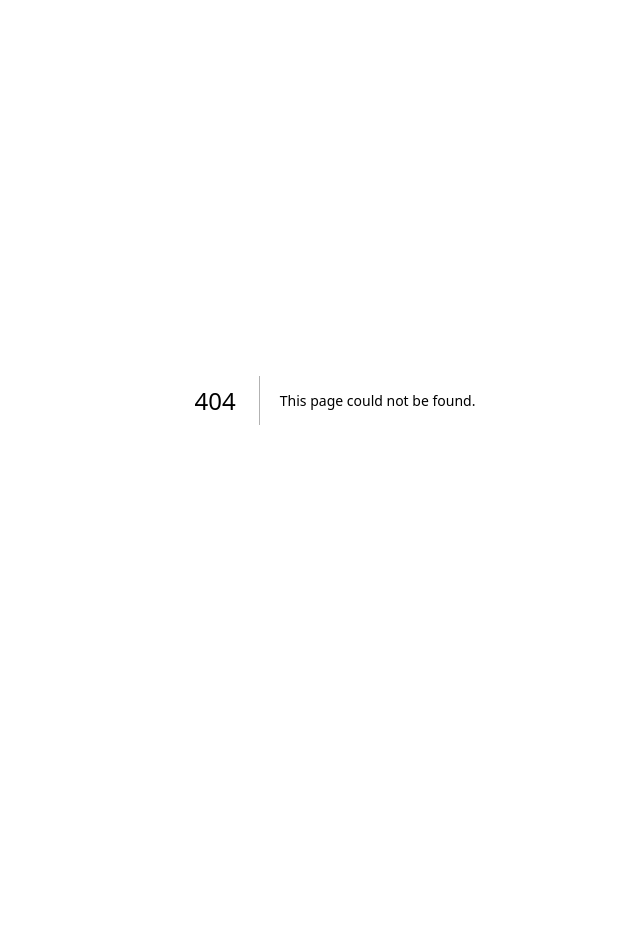
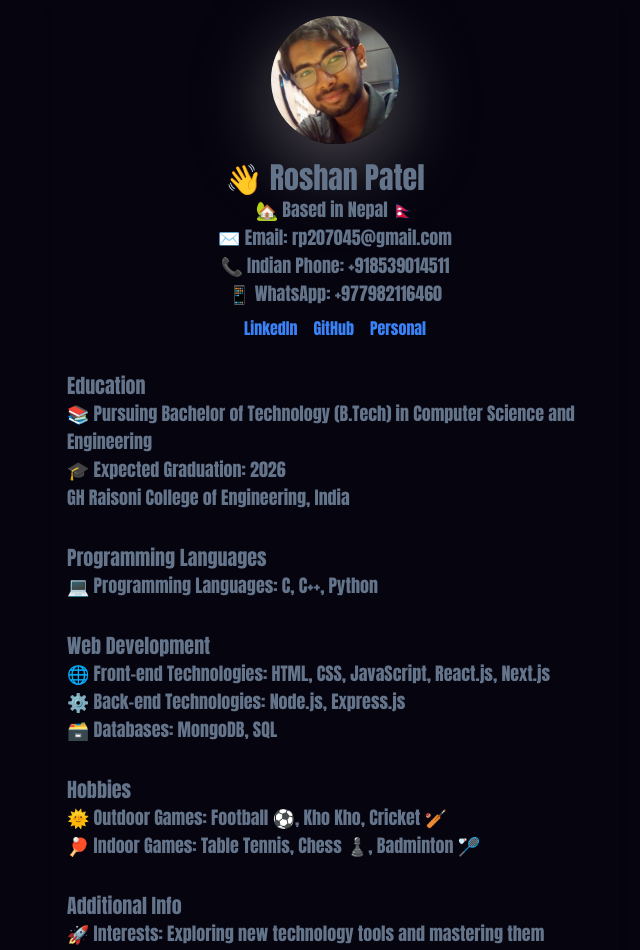
Before and after one commit to doTryCatch/live_chatbox, a Next.js app in the folder client/: page /aboutme in a window 1280 px wide. Before the commit this address had no page. Shown: the top 950 px of the page, without its empty margins (305-945 px from the left). Before the commit the page ends 800 px from the top, so only its background shows below. Built offline with nearby package versions, Linux system fonts and the light colour scheme.

Commit message:
profile page is created and some styling is done

```diff
--- /dev/null
+++ b/client/pages/aboutme.tsx
@@ -0,0 +1,91 @@
+import React from 'react';
+import Image from 'next/image';
+import data from "./jsonfile/about.json"
+import Profile from "./images/profile.jpeg"
+
+
+const Resume = () => {
+  const { personal_information, education, programming_languages, web_development, hobbies, additional_info } = data;
+
+
+  return (
+    <div className="about center text-slate-500">
+    <div className="p-4 rounded-lg shadow-lg  w-[80%]">
+      <div className="text-center">
+
+        <Image
+          src={Profile}// Add the path to your image
+          alt="Profile"
+          className="w-32 h-32 profile rounded-full mx-auto mb-4"
+        />
+        <h1 className="text-3xl font-semibold mr-5">{personal_information.name}</h1>
+        <p className="text-[15px] md:text-lg">{personal_information.location}</p>
+        <p className="text-[15px] md:text-lg">{personal_information.email}</p>
+        <p className="text-[15px] md:text-lg">{personal_information.phone}</p>
+        <p className="text-[15px] md:text-lg">{personal_information.whatsapp}</p>
+        <div className="links center space-x-4 my-2">
+        <p>
+          <a
+            href={personal_information.linkedin}
+            className="text-blue-500 hover:underline"
+          >
+            LinkedIn
+          </a>
+        </p>
+        <p>
+          <a
+            href={personal_information.github}
+            className="text-blue-500 hover:underline"
+          >
+            GitHub
+          </a>
+        </p>
+        <p>
+          <a
+            href={personal_information.website}
+            className="text-blue-500 hover:underline"
+          >
+            Personal
+          </a>
+        </p>
+        </div>
+
+      </div>
+
+      {/* ... Rest of the resume content */}
+      <div className="my-8">
+        <h2 className="text-lg md:text-xl font-semibold">Education</h2>
+        <p className="text-[15px] md:text-lg">{education.university}</p>
+        <p className="text-[15px] md:text-lg">{education.degree_status}</p>
+        <p className="text-[15px] md:text-lg">{education.university_details.name}</p>
+      </div>
+
+      <div className="my-8">
+        <h2 className="text-lg md:text-xl font-semibold">Programming Languages</h2>
+        <p className="text-[15px] md:text-lg">{programming_languages}</p>
+      </div>
+
+      <div className="my-8">
+        <h2 className="text-lg md:text-xl font-semibold">Web Development</h2>
+        <p className="text-[15px] md:text-lg">{web_development.front_end}</p>
+        <p className="text-[15px] md:text-lg">{web_development.back_end}</p>
+        <p className="text-[15px] md:text-lg">{web_development.databases}</p>
+      </div>
+
+      <div className="my-8">
+        <h2 className="md:text-xl font-semibold">Hobbies</h2>
+        <p className="text-[15px] md:text-lg">{hobbies.outdoor_games}</p>
+        <p className="text-[15px] md:text-lg">{hobbies.indoor_games}</p>
+      </div>
+
+      <div className="my-8">
+        <h2 className="text-lg md:text-xl font-semibold">Additional Info</h2>
+        <p className="text-[15px] md:text-lg">{additional_info.interests}</p>
+        <p className="text-[15px] md:text-lg">{additional_info.why_programming}</p>
+      </div>
+    </div>
+    </div>
+  );
+};
+
+export default Resume;
--- a/client/pages/chat.tsx
+++ b/client/pages/chat.tsx
@@ -2,16 +2,19 @@
 import { io } from "socket.io-client";
 import React, { useState, useEffect, useRef } from "react";
 import { useRouter } from "next/router";
-import Script from "next/script";
 import Image from "next/image";
 import Send from "./images/send.png";
-import File from "./images/file.png";
+
 
 const socket = io("http://localhost:3001");
 const color = ["yellow", "blue", "yellow", "orange", "green"];
 var sent = false;
 
 export default function Page() {
+  const route=useRouter()
+  const handle_About=()=>{
+    route.push({pathname:"/aboutme"})
+  }
   const get_current_time=()=>{
     const time=new Date();
     let hour=time.getHours()
@@ -64,7 +67,7 @@ export default function Page() {
 
     socket.on("receive", (msg) => {
       console.log("receive", msg);
-      setAction({ message: msg.message, side: "justify-start", color: "bg-orange-700" ,name:msg.name});
+      setAction({ message: msg.message, side: "justify-start", color: "bg-orange-800" ,name:msg.name});
     });
 
     return () => {
@@ -79,7 +82,7 @@ export default function Page() {
 
   const send = () => {
     socket.emit("send", Msg);
-    setAction({ message: Msg, side: "justify-end", color: "bg-green-700",name:"you" });
+    setAction({ message: Msg, side: "justify-end", color: "bg-green-800",name:"you" });
     console.log("send", Msg);
   };
 
@@ -122,13 +125,13 @@ export default function Page() {
     childDiv.classList.add(action.color);
      // Create the child div element for sender or receiver name counter
      const childDiv2 = document.createElement("div");
-     childDiv2.className = `float-right min-w-[90px] flex space-x-4 text-gray-900 `;
-     childDiv2.classList.add(action.side);
+     childDiv2.className = ` justify-end min-w-[90px] flex space-x-4 text-black`;
+    //  childDiv2.classList.add(action.side);
      const para = document.createElement("p");
-     para.className = "text-[10px] text-bold";
+     para.className = "text-[11px] text-bold";
      para.textContent = action.name
      const time = document.createElement("p");
-     time.className = "text-[10px] text-bold";
+     time.className = "text-[11px] text-bold";
      time.textContent = get_current_time()
      childDiv2.append(para)
      childDiv2.append(time)
@@ -161,7 +164,7 @@ export default function Page() {
           <div className="show_content_area w-[100%] h-[35vh] text-center ">
             <div className="about w-[60%] flex items-center justify-between">
               <div className="aboutme ml-5 -mt-10 md:-mt-2 md:-ml-40 center">
-                <button className="text-white">About Me</button>
+                <button className="text-white" onClick={handle_About}>About Me</button>
               </div>
               <div className="head center">
                 <h1 className="text-[25px] text-bold text-white">News</h1>
--- /dev/null
+++ b/client/pages/jsonfile/about.json
@@ -0,0 +1,34 @@
+{
+  "personal_information": {
+    "name": "👋 Roshan Patel",
+    "location": "🏡 Based in Nepal 🇳🇵",
+      "email": "✉️ Email: rp207045@gmail.com",
+      "phone": "📞 Indian Phone: +918539014511",
+      "whatsapp": "📱 WhatsApp: +977982116460",
+      "linkedin": "🌐 https://www.linkedin.com/in/roshan-patel",
+      "github": "https://github.com/doTryCatch",
+      "website": "🌍 https://www.yourwebsite.com"
+
+  },
+  "education": {
+    "university": "📚 Pursuing Bachelor of Technology (B.Tech) in Computer Science and Engineering",
+    "degree_status": "🎓 Expected Graduation: 2026",
+    "university_details": {
+      "name": "GH Raisoni College of Engineering, India"
+    }
+  },
+  "programming_languages": "💻 Programming Languages: C, C++, Python",
+    "web_development": {
+      "front_end": "🌐 Front-end Technologies: HTML, CSS, JavaScript, React.js, Next.js",
+      "back_end": "⚙️ Back-end Technologies: Node.js, Express.js",
+      "databases": "🗃️ Databases: MongoDB, SQL"
+    },
+  "hobbies": {
+    "outdoor_games": "🌞 Outdoor Games: Football ⚽, Kho Kho, Cricket 🏏",
+    "indoor_games": "🏓 Indoor Games: Table Tennis, Chess ♟️, Badminton 🏸"
+  },
+  "additional_info": {
+    "interests": "🚀 Interests: Exploring new technology tools and mastering them",
+    "why_programming": "💡 Why Programming: Enthusiasm for solving digital-level problems and its rewarding nature"
+  }
+}
--- a/client/pages/styles/main.css
+++ b/client/pages/styles/main.css
@@ -60,6 +60,10 @@ body {
 
   }
 
+  .profile{
+    box-shadow: rgba(124, 120, 120, 0.56) 0px 22px 70px 4px;
+  }
+
   .center{
     display: flex;
     align-items: center;
```
Also changed, not shown: client/pages/images/profile.jpeg (added).
